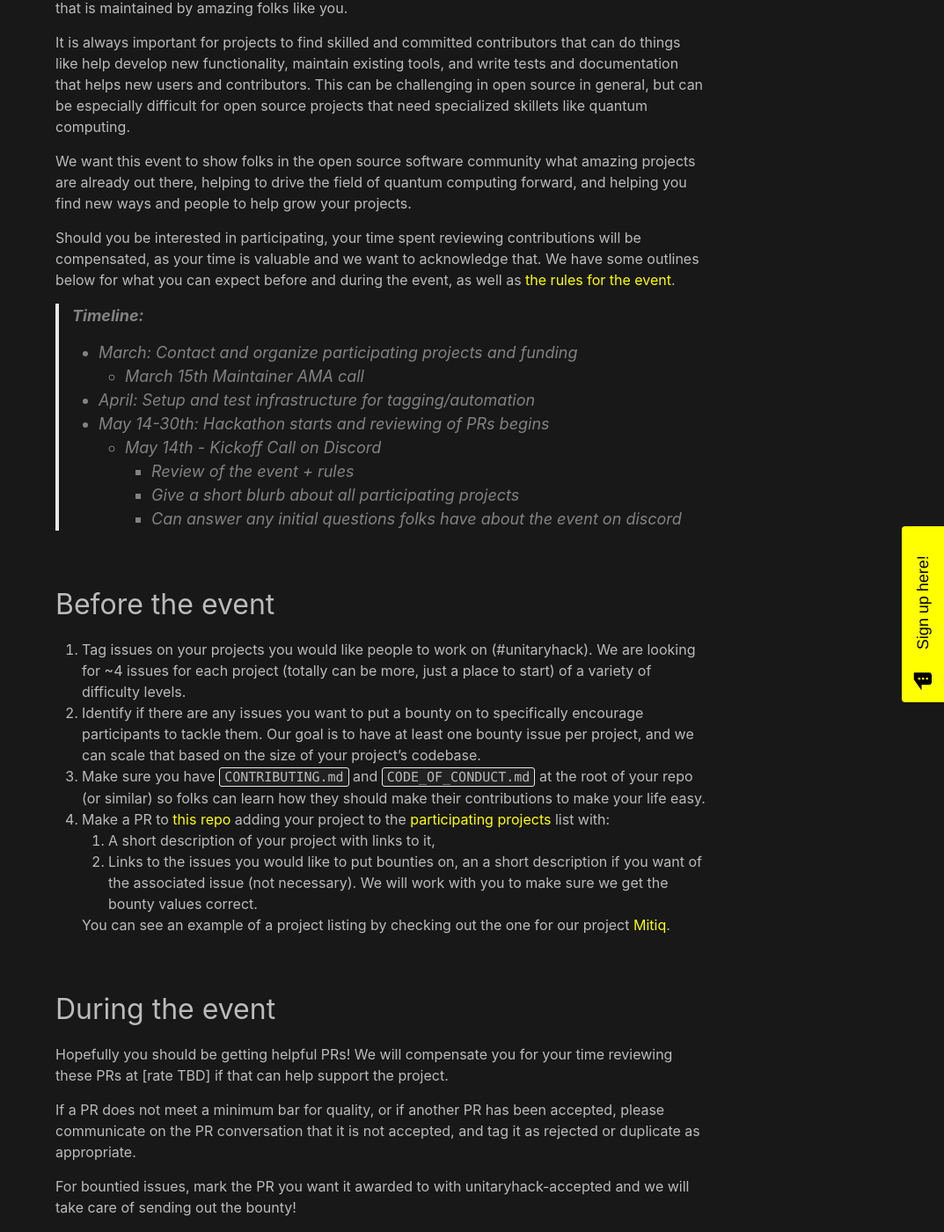
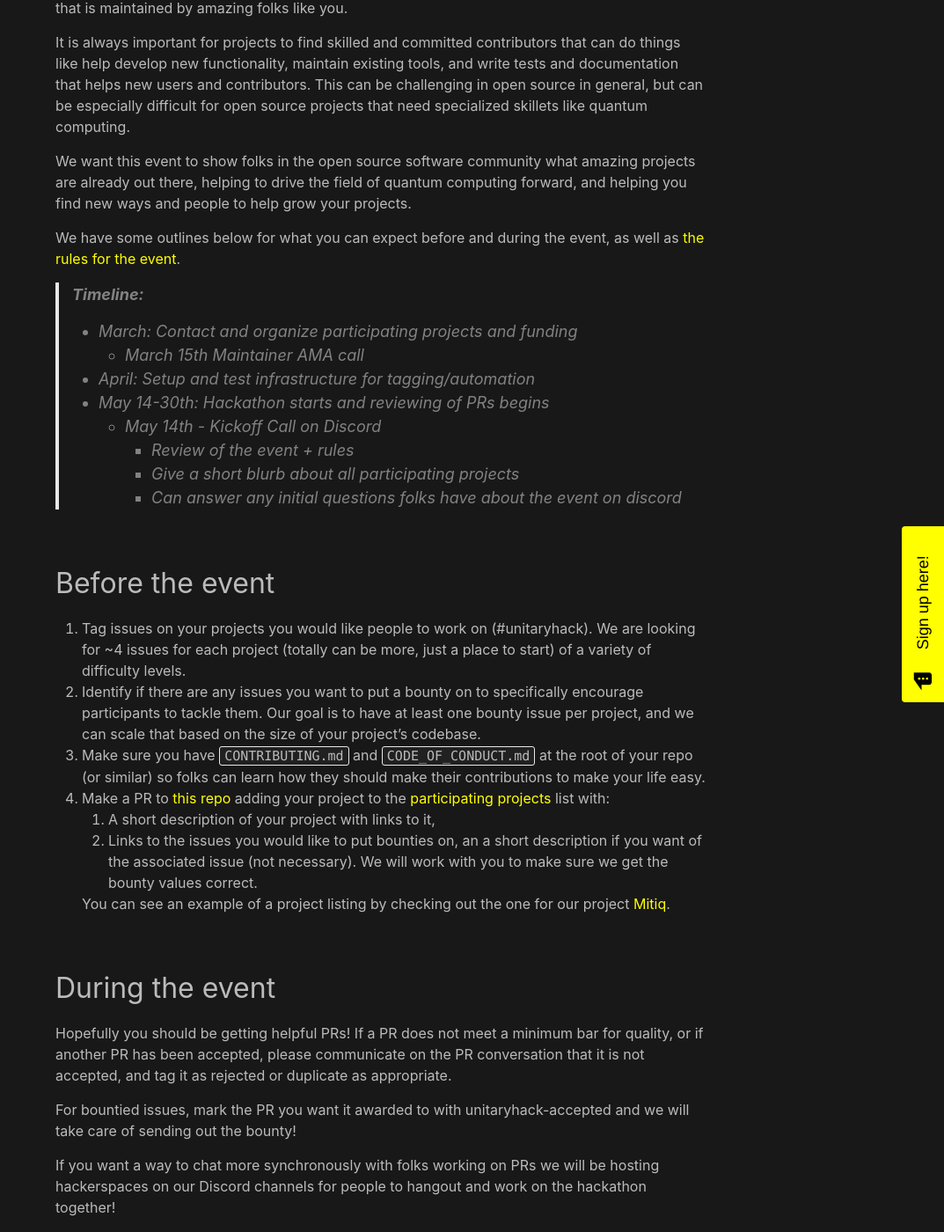
Before and after one commit to unitaryfund/unitaryhack2021, a Jekyll site: the page built from maintainer-guide.md, in a window 1280 px wide and 1400 px high, scrolled down 260 px. Shown: the whole window at 88% size, without its empty margins (207-1280 px from the left). Built offline with Jekyll 4.4.1, drawn with Linux system fonts in a browser that asks for light colours.

Commit message:
updating rules

```diff
--- a/maintainer-guide.md
+++ b/maintainer-guide.md
@@ -13,7 +13,6 @@ This can be challenging in open source in general, but can be especially difficu
 
 We want this event to show folks in the open source software community what amazing projects are already out there, helping to drive the field of quantum computing forward, and helping you find new ways and people to help grow your projects.
 
-Should you be interested in participating, your time spent reviewing contributions will be compensated, as your time is valuable and we want to acknowledge that.
 We have some outlines below for what you can expect before and during the event, as well as [the rules for the event](./rules.md).
 
 > **Timeline:**
@@ -40,8 +39,7 @@ We have some outlines below for what you can expect before and during the event,
 
 ## During the event
 
-Hopefully you should be getting helpful PRs! We will compensate you for your time reviewing these PRs at [rate TBD] if that can help support the project.
-
+Hopefully you should be getting helpful PRs!
 If a PR does not meet a minimum bar for quality, or if another PR has been accepted, please communicate on the PR conversation that it is not accepted, and tag it as rejected or duplicate as appropriate.
 
 For bountied issues, mark the PR you want it awarded to with unitaryhack-accepted and we will take care of sending out the bounty!
```
